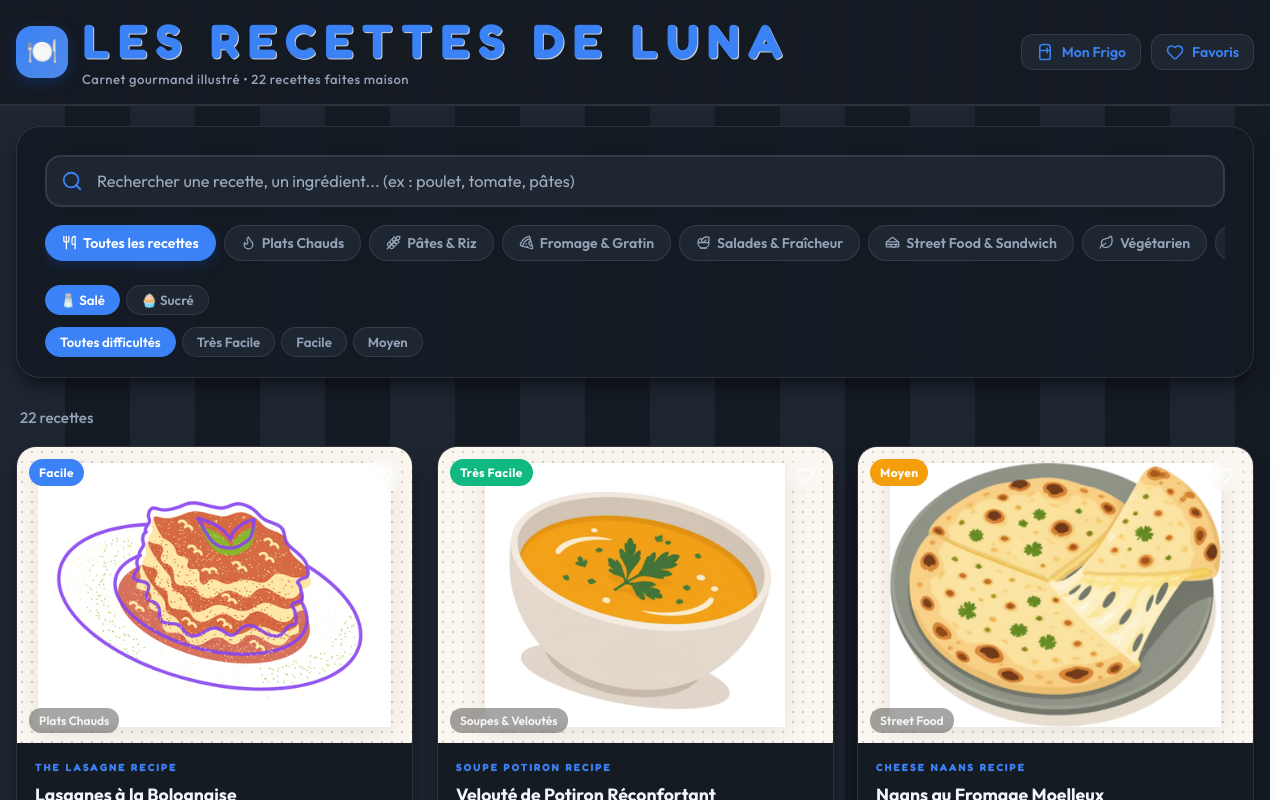
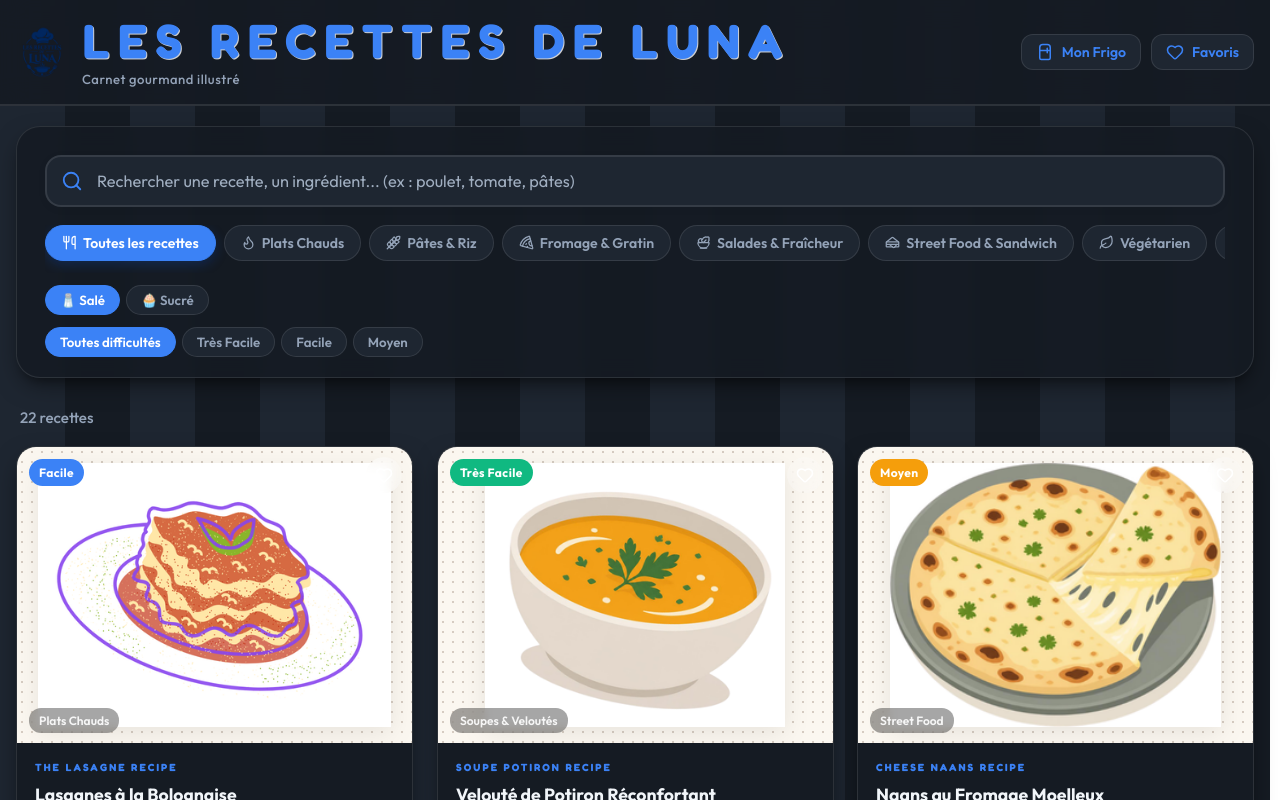
Before and after one commit to Samzerrr/lesrecettesdeluna, a React (Vite) app: page / in a window 1280 px wide. Both pictures are taken after a click on the button "🧂 Salé". Shown: the top 800 px of the page. Built offline with nearby package versions, Linux system fonts and the light colour scheme.

Commit message:
feat: ajout du logo du site

```diff
--- a/index.html
+++ b/index.html
@@ -2,7 +2,7 @@
 <html lang="fr">
   <head>
     <meta charset="UTF-8" />
-    <link rel="icon" type="image/svg+xml" href="/vite.svg" />
+    <link rel="icon" type="image/png" href="./logo.png" />
     <meta name="viewport" content="width=device-width, initial-scale=1.0" />
     <meta name="theme-color" content="#a0b7d5" />
     <link rel="preconnect" href="https://fonts.googleapis.com" />
--- a/src/App.css
+++ b/src/App.css
@@ -38,14 +38,16 @@
 .header-logo {
   width: 52px;
   height: 52px;
-  border-radius: 16px;
-  background: linear-gradient(135deg, var(--cobalt-blue), #4f8ae8);
   display: flex;
   align-items: center;
   justify-content: center;
-  font-size: 1.6rem;
-  box-shadow: 0 4px 14px rgba(11, 78, 203, 0.3);
   flex-shrink: 0;
+}
+
+.logo-image {
+  width: 100%;
+  height: 100%;
+  object-fit: contain;
 }
 
 .header-subtitle {
@@ -1445,6 +1447,13 @@
   flex-direction: column;
   gap: 24px;
 }
+.landing-main-logo {
+  width: 140px;
+  height: 140px;
+  object-fit: contain;
+  margin: 0 auto;
+}
+
 .landing-title {
   font-family: var(--font-title);
   color: var(--cobalt-blue);
--- a/src/App.jsx
+++ b/src/App.jsx
@@ -55,7 +55,8 @@ function App() {
     return (
       <div className="landing-container">
         <div className="landing-content paper-card">
-          <h1 className="landing-title">👩‍🍳 Les recettes de Luna</h1>
+          <img src="./logo.png" alt="Les recettes de Luna" className="landing-main-logo" />
+          <h1 className="landing-title">Les recettes de Luna</h1>
           <p className="landing-subtitle">Que souhaitez-vous cuisiner aujourd'hui ?</p>
           <div className="landing-choices">
             <button className="landing-btn" onClick={() => { setRecipeType('sale'); setActiveCategory('all'); }}>
--- a/src/components/Header.jsx
+++ b/src/components/Header.jsx
@@ -6,11 +6,11 @@ export default function Header({ favoritesCount, showFavoritesOnly, onToggleFavo
       <div className="header-inner app-container">
         <div className="header-brand">
           <div className="header-logo">
-            <span className="logo-icon">🍽️</span>
+            <img src="./logo.png" alt="Les recettes de Luna" className="logo-image" />
           </div>
           <div>
             <h1 className="pdf-title">Les recettes de Luna</h1>
-            <p className="header-subtitle">Carnet gourmand illustré • 22 recettes faites maison</p>
+            <p className="header-subtitle">Carnet gourmand illustré</p>
           </div>
         </div>
 
```
Also changed, not shown: public/logo.png (added).
